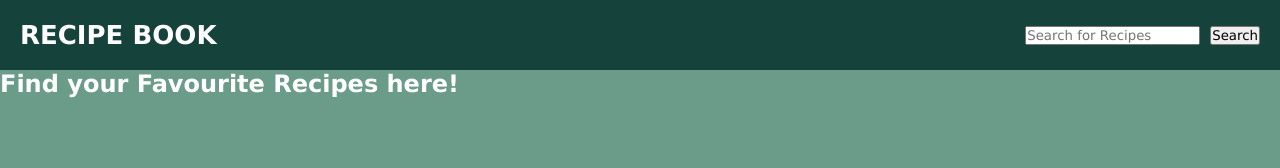
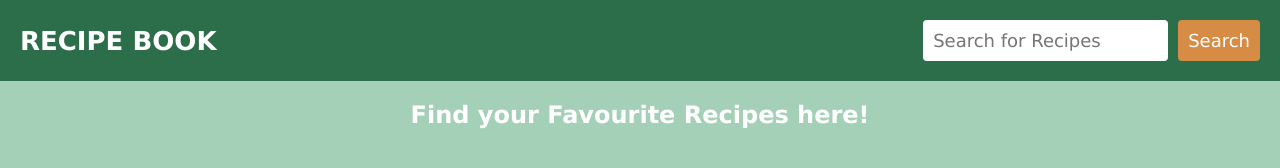
Before and after one commit to ZainabSalman612/Recipe-Book-app, a website: page index.html in a window 1280 px wide. Drawn offline with Linux system fonts and the light colour scheme.

Commit message:
"Updated launch.json to use port 3000, changed button type to submit in index.html, and modified styles in style.css"

```diff
--- a/index.html
+++ b/index.html
@@ -15,7 +15,7 @@
                  type="text"
                   placeholder="Search for Recipes"
                   class="search-box"/>
-                <button type="button">Search </button>
+                <button type="submit">Search </button>
             </form>
         </nav>
     </header>
--- a/style.css
+++ b/style.css
@@ -6,17 +6,18 @@
 }
 
 body {
-    background-color: #6A9C89;
+    background-color: #a5d0b8;
     color: #fff;
 }
 
 header nav{
-        background-color: #16423C;
+        background-color: #2C6E49;
         padding: 20px;
         display: flex;
         justify-content: space-between;
         align-items: center;
         z-index: 1;
+        color: #fff;
     }
 
 header nav h1{
@@ -36,3 +37,38 @@ form input[type="text"]{
     margin-right: 10px;
 
 }
+form input[type="text"], button[type="submit"]{
+    border: none;
+    font-size: 18px;
+    padding: 10px;
+    border-radius: 4px;
+
+}
+
+form button[type="submit"]{
+    background-color: #D68C45;
+    color: #fff;
+    cursor: pointer;
+    transition: background-color 0.2s
+    ease-in-out ;
+}
+
+form button[type="submit"]:hover{
+    background-color: #c46914
+}
+
+.recipe-container{
+    text-align: center;
+    margin-top: 20px;
+}
+
+@media screen and (max-width: 600px){
+    header nav{
+        flex-direction: column;
+
+    }
+    header nav form{
+        width: 80%;
+        margin-top: 20px;
+    }
+}
```
Also changed, not shown: package.json (added, +12 -0 lines).
